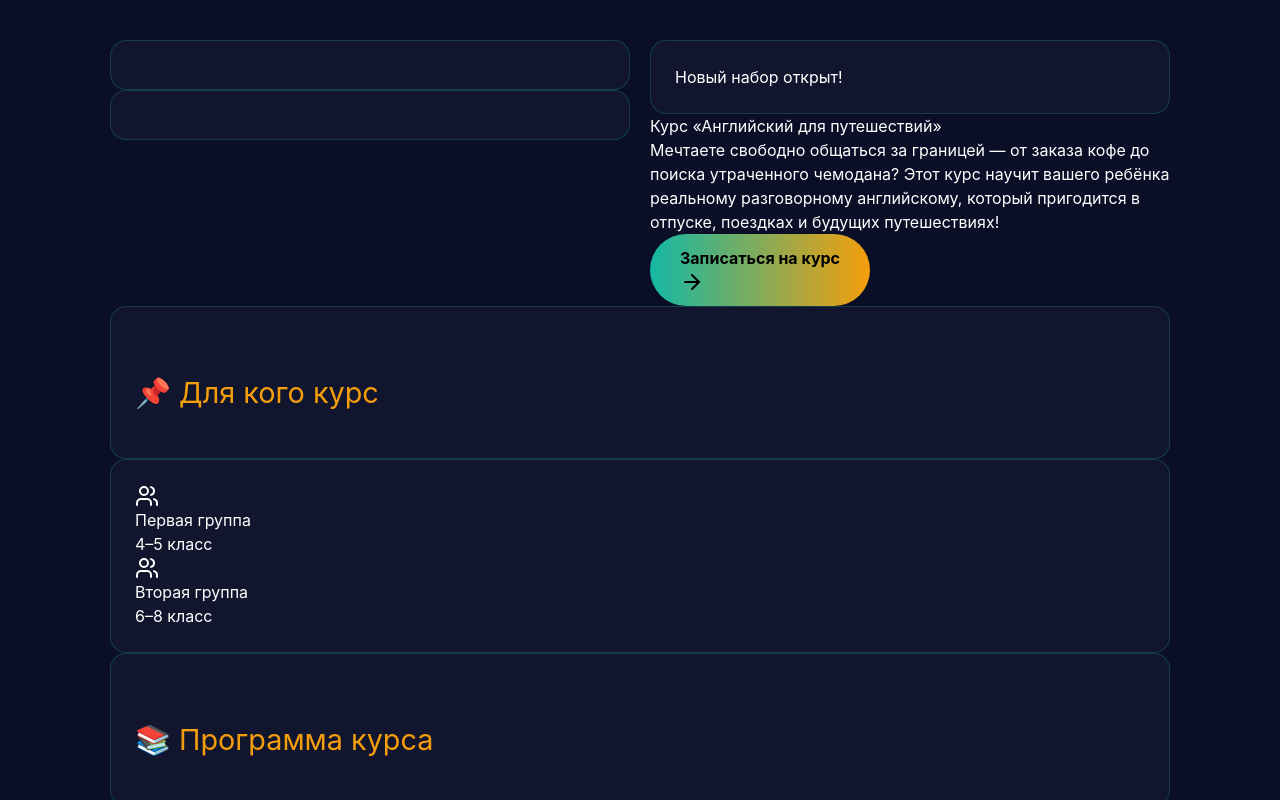
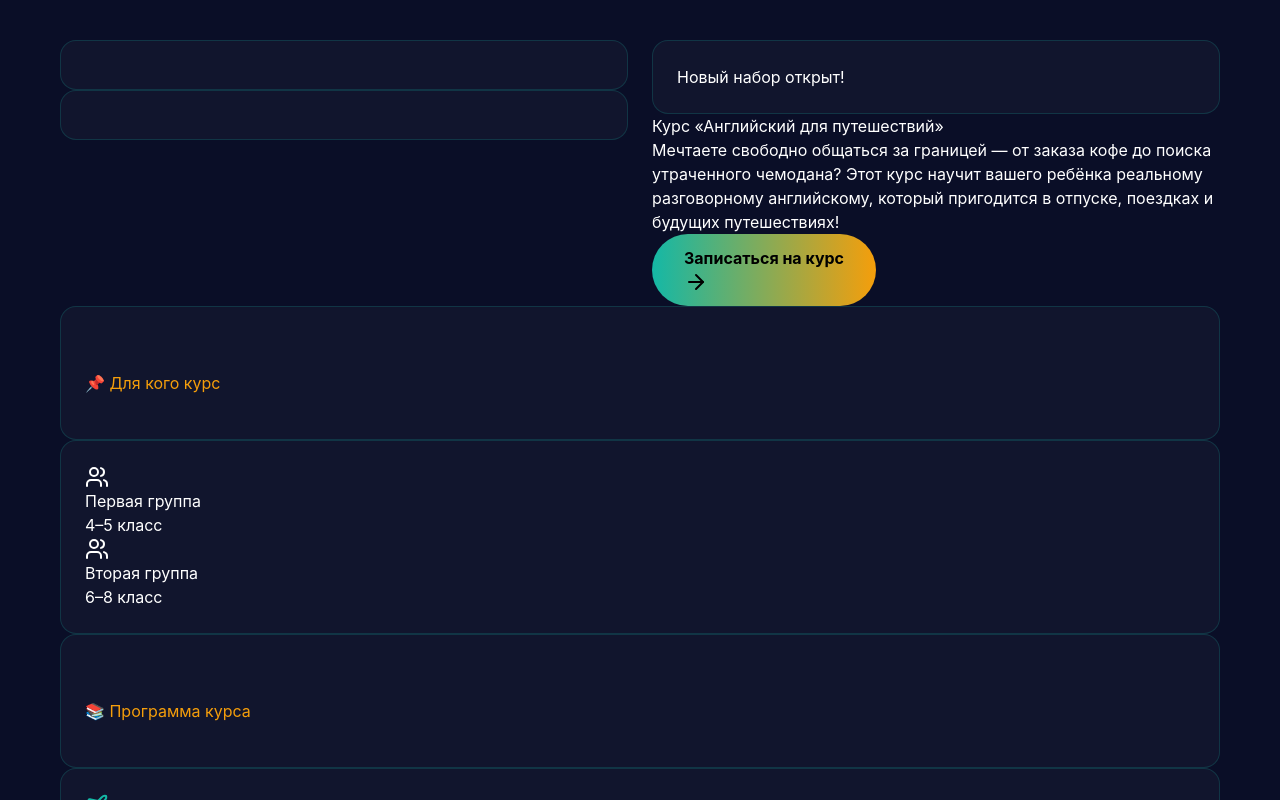
Before and after one commit to astartata/Englishcoursefigma, a React (Vite) app: page / in a window 1280 px wide. Shown: the top 800 px of the page. Built offline with nearby package versions, Linux system fonts and the light colour scheme.

Commit message:
Update index.css

```diff
--- a/src/styles/index.css
+++ b/src/styles/index.css
@@ -10,43 +10,44 @@ body {
 }
 
 #root {
-  max-width: 1100px;
+  max-width: 1200px;
   margin: 0 auto;
   padding: 40px 20px;
 }
 
-/* ЗАГОЛОВКИ: они будут стоять отдельно над карточками */
-h2, .section-title {
-  width: 100% !important;
+/* ЗАГОЛОВКИ СЕКЦИЙ — стоят отдельно над карточками */
+h2, .section-header {
+  grid-column: 1 / -1 !important; /* Занимает всю ширину */
   color: #f59e0b !important;
-  font-size: 1.8rem;
   margin: 40px 0 20px 0 !important;
-  grid-column: 1 / -1; /* Заставляет заголовок занимать всю ширину в сетке */
+  width: 100%;
 }
 
-/* СЕТКА: Настраиваем так, чтобы заголовки не попадали в карточки */
+/* СЕТКА — расставляет карточки в ряд */
 section, .grid-container {
   display: grid !important;
-  grid-template-columns: repeat(auto-fit, minmax(340px, 1fr)) !important;
-  gap: 20px !important;
-  align-items: start;
+  grid-template-columns: repeat(auto-fit, minmax(350px, 1fr)) !important;
+  gap: 24px !important;
+  align-items: stretch;
 }
 
-/* КАРТОЧКИ: теперь в них будет только основной контент */
+/* КАРТОЧКИ — аккуратные блоки с рамками */
 div[class*="group"], .card, section > div > div {
   background: rgba(255, 255, 255, 0.03) !important;
-  border: 1px solid rgba(20, 184, 166, 0.25) !important;
+  border: 1px solid rgba(20, 184, 166, 0.2) !important;
   border-radius: 16px !important;
   padding: 24px !important;
-  height: 100%;
+  display: flex;
+  flex-direction: column;
 }
 
-/* Кнопка */
+/* КНОПКА */
 button, .cta-button {
   background: linear-gradient(90deg, #14b8a6, #f59e0b) !important;
   color: black !important;
   font-weight: bold;
-  padding: 12px 30px;
+  padding: 12px 32px;
   border-radius: 50px;
   border: none;
+  cursor: pointer;
 }
```
